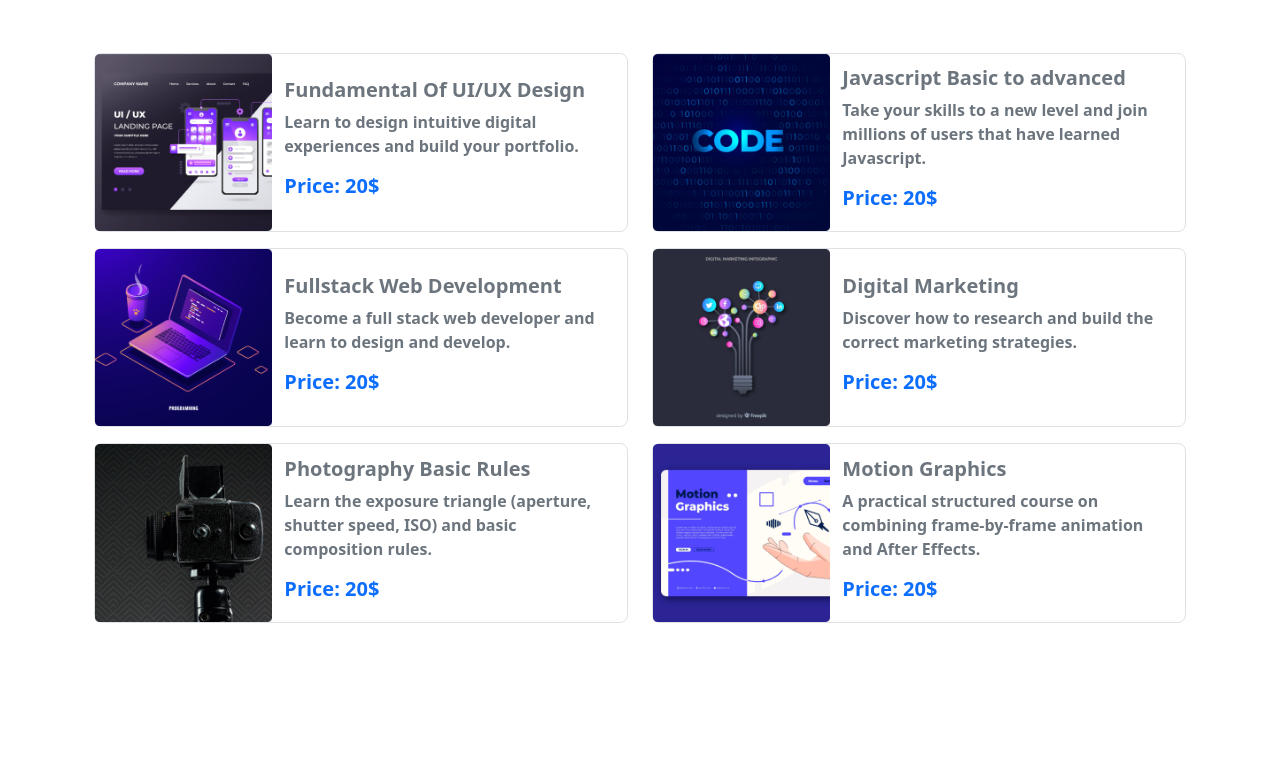
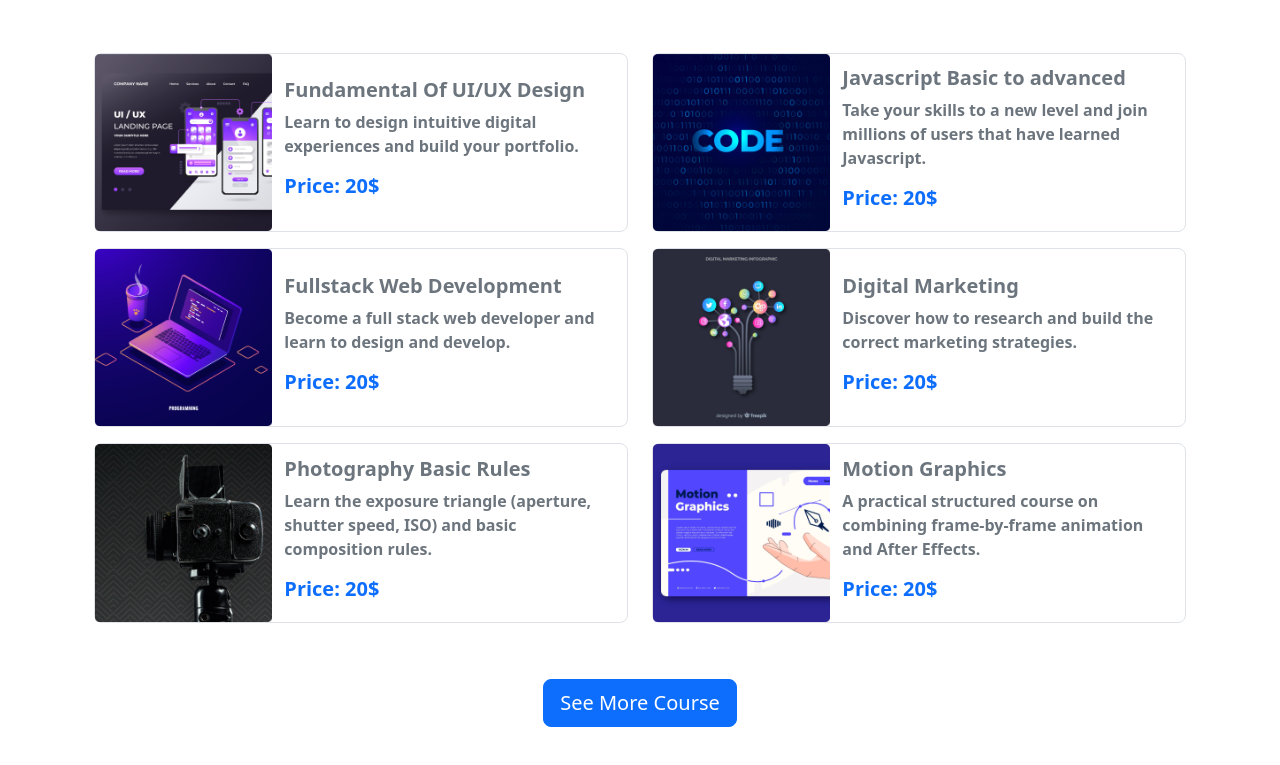
Before and after one commit to rakibul58/edTech, a plain HTML site: page index.html in a window 1280 px wide. Shown: the part 933-1698 px from the top of the page. Before the commit the page ends 1612 px from the top, so only its background shows below. Drawn offline with nearby package versions, Linux system fonts and the light colour scheme.

Commit message:
button added to the main section 1

```diff
--- a/index.html
+++ b/index.html
@@ -113,8 +113,10 @@
             <!-- Courses Title  -->
             <div class="container text-center w-50 my-5">
                 <h1 class="fw-bold">Discover Our Popular
-                   <br> Courses</h1>
-                <p class="text-secondary">It is a long established fact that a reader will be distracted by the readable <br>
+                    <br> Courses
+                </h1>
+                <p class="text-secondary">It is a long established fact that a reader will be distracted by the readable
+                    <br>
                     content of a page when looking at its layout.</p>
             </div>
             <!-- Courses  -->
@@ -211,6 +213,10 @@
 
                 </div>
             </div>
+            <!-- button  -->
+            <div class="container my-5 d-flex justify-content-center">
+                <button class="btn btn btn-primary btn-lg">See More Course</button>
+            </div>
         </section>
     </main>
 
```
